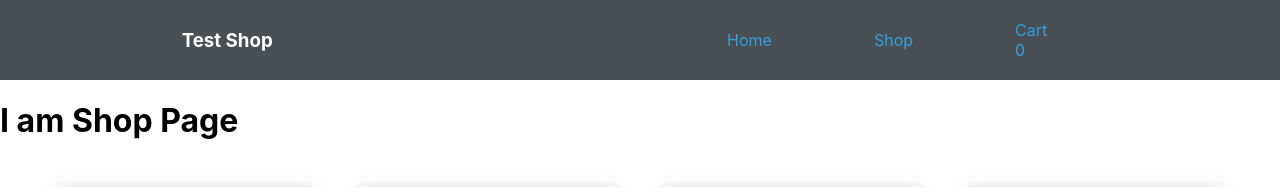
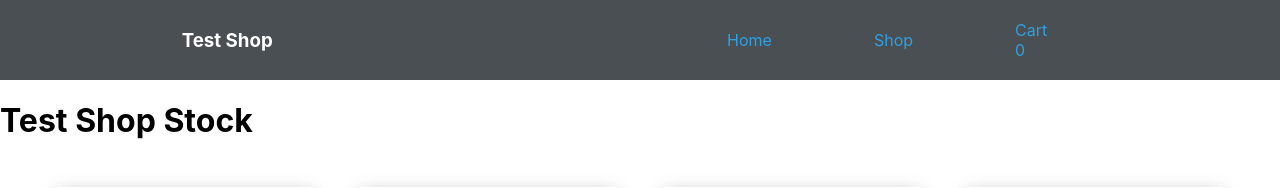
Before and after one commit to TruDarksider/shopping-cart, a React (Create React App) app: page /shop in a window 1280 px wide. Shown: the top 188 px of the page. Built offline with nearby package versions, Linux system fonts and the light colour scheme.

Commit message:
Added some classes for styling

```diff
--- a/src/Shop.js
+++ b/src/Shop.js
@@ -16,7 +16,7 @@ const Shop = (props) =>{
 
     return (
         <div>
-            <h1>I am Shop Page</h1>
+            <h1>Test Shop Stock</h1>
             <div className="cardContainer">
             {items.map((item) => {
                 return (
@@ -37,7 +37,7 @@ const Shop = (props) =>{
                                     <button onClick={cartActionHandler}>-</button>
                                     <input type='number' value={quantityInCart(item.id)} onChange={manualInputHandler} />
                                     <button onClick={cartActionHandler}>+</button>
-                                    <button onClick={cartActionHandler}>Remove</button>
+                                    <button className='btnRemove' onClick={cartActionHandler}>Remove</button>
                                 </div>
                             )
                         }
```
